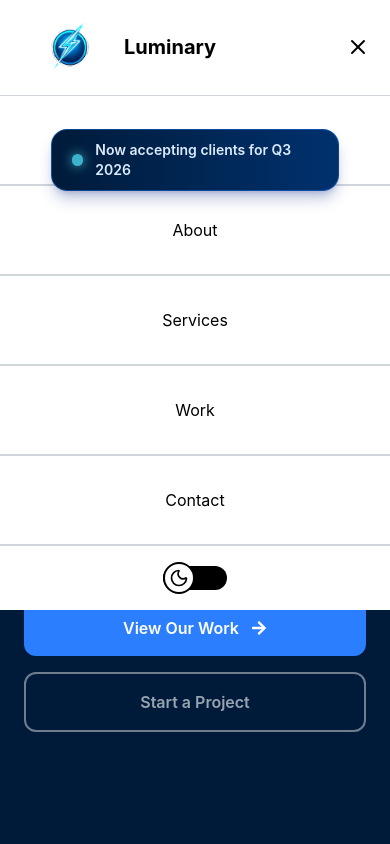
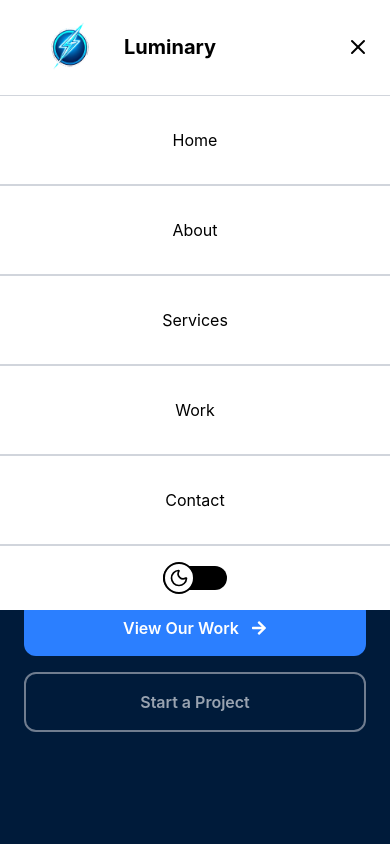
Before and after one commit to tuladharamar/Luminary, a React (Vite) app: page / in a window 390 px wide. Both pictures are taken after a click on the element 358 px from the left and 47 px from the top of the page. Shown: the top 844 px of the page. Built offline with nearby package versions, Linux system fonts and the light colour scheme.

Commit message:
png corrections

```diff
--- a/src/Components/Navbar.tsx
+++ b/src/Components/Navbar.tsx
@@ -1,7 +1,3 @@
-
-
-
-
 import { useState } from 'react';
 import Logo from '../assets/Logo.png'
 import nav from '../Constant/nav'
@@ -26,7 +22,7 @@ const Navbar = () => {
             <ul className='hidden lg:flex items-center '>
               {nav.map(item => (
                 <li key={item.id} className='font-semibold text-gray-500 dark:text-white hover:bg-gray-400/10 px-5 py-3 rounded-md  cursor-pointer relative '>
-                  <Link to={item.page } className=''>
+                  <Link to={item.page} className=''>
                     {item.label}
                   </Link>
                 </li>
@@ -49,14 +45,16 @@ const Navbar = () => {
           <AnimatePresence>
             {mobileMenu && (
               <>
-                <motion.ul className='absolute top-24 left-0  w-full flex flex-col justify-center items-center cursor-pointer dark:bg-black dark:text-white z-1 bg-white h-screen'
+                <motion.ul className='absolute top-24 left-0  w-full flex flex-col justify-center items-center cursor-pointer dark:bg-black dark:text-white z-1000 bg-white h-screen'
                   initial={{ opacity: 0, height: 0 }}
                   animate={{ opacity: 1, height: 'auto' }}
                   exit={{ opacity: 0, height: 0 }}
                   transition={{ duration: 0.2 }}>
                   {nav.map(mobileItem => (
                     <motion.li key={mobileItem.id} onClick={() => setMobileMenu((prev) => !prev)} className='py-8 text-center border-b-2 w-full border-gray-300 '>
-                      {mobileItem.label}
+                      <Link to={mobileItem.page }>
+                        {mobileItem.label}
+                      </Link>
                     </motion.li>
                   ))}
                   <div className='py-5'>
```
